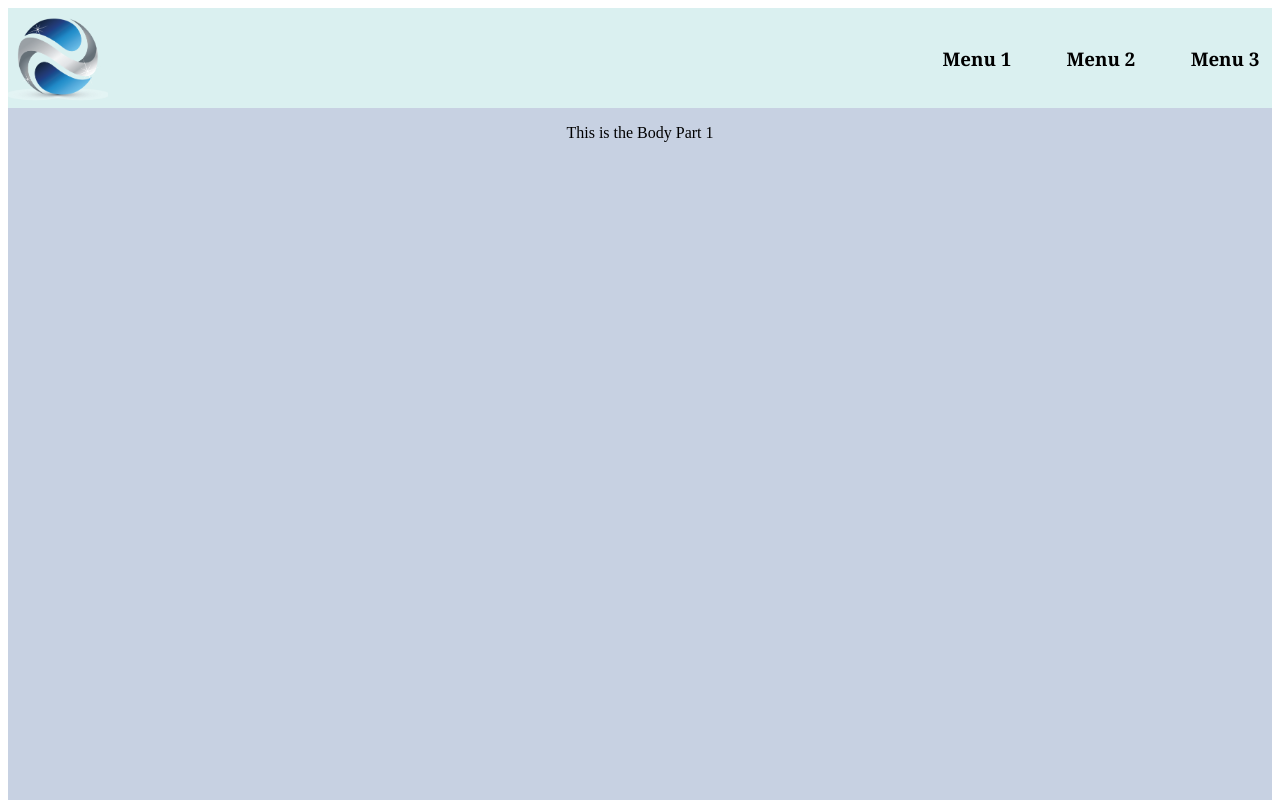
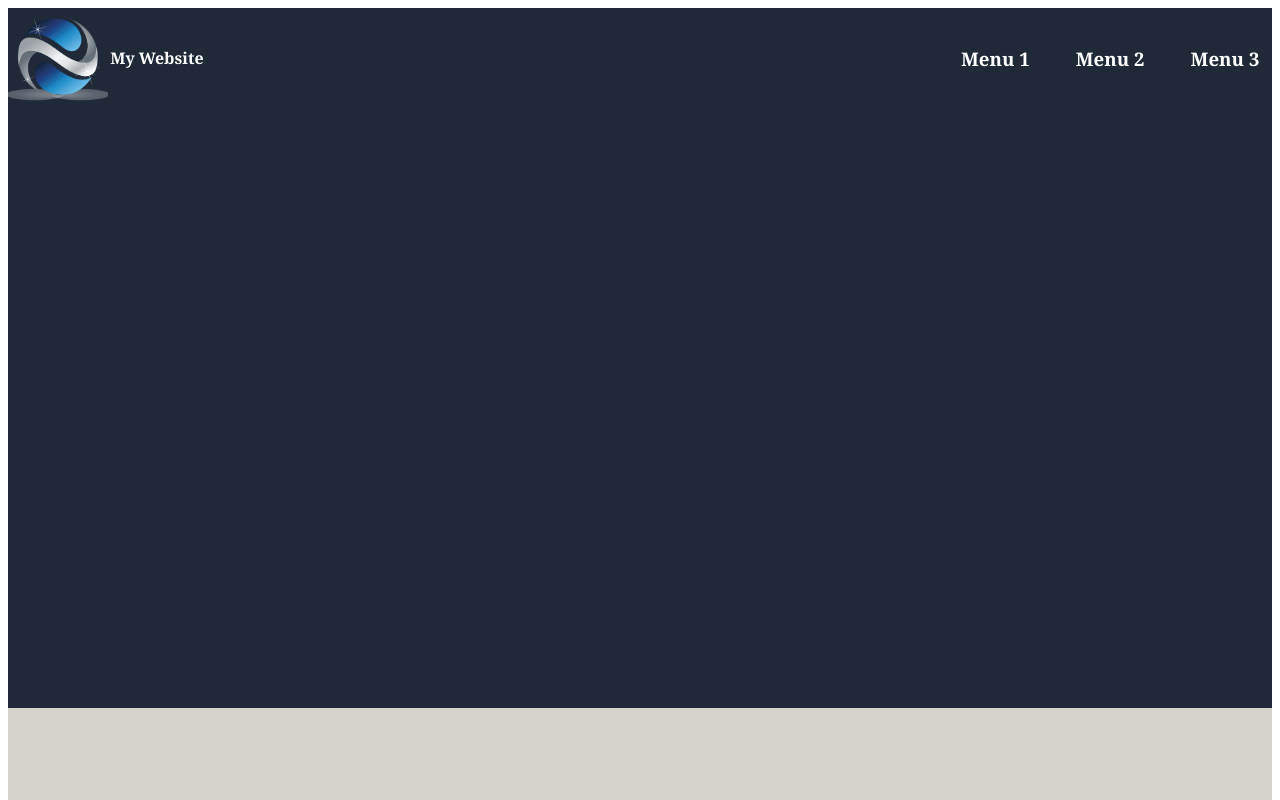
Before and after one commit to humayunfarooqi/git_test, a plain HTML site: page index.html in a window 1280 px wide. Shown: the top 800 px of the page. Drawn offline with Linux system fonts and the light colour scheme.

Commit message:
new changes

```diff
--- a/index.html
+++ b/index.html
@@ -13,24 +13,23 @@
 
         <div class="menu">
             <div class="center"><img src="logo.png" width="100px"></div>
-                <div class="right"><h3>Menu 1</h3></div>
+            <div class="centertext"><a> <strong>My Website</strong></a></div>
+            <div class="right"><h3>Menu 1</h3></div>
                 <div class="right"><h3>Menu 2</h3></div>
                 <div class="right"><h3>Menu 3</h3></div>
         </div>
 
 
     <div class="Body1">
-        <p>This is the Body Part 1
-            </p>
+
     </div>
 
     <div class="Body2">
-        <p>This is the Body Part 2
-            </p>
+
     </div>
 
     <footer>
-    <p>This is the Footer</p>
+
     </footer>
 </body>
 </html>
--- a/styles.css
+++ b/styles.css
@@ -1,16 +1,28 @@
 .menu .center
 {
 
-flex: 8 1 0%;
+flex: 1 1 0%;
 
 }
 .menu
 {
-    background-color: rgb(218, 240, 240);
+    background-color: #1F2937;
+    color: white;
+    margin: 0%;
+    border: 0px;
     height: 100px;
+    width: auto;
     display: flex;
     align-items: center;
     justify-content: space-evenly;
+}
+
+.menu .centertext
+{
+    font-family: Georgia, serif;
+    flex: 8 1 0%;
+    text-align: left;
+
 }
 
 .menu .right
@@ -32,10 +44,10 @@ footer
 
 .Body1
 {
-    background-color: rgb(199, 209, 226);
+    background-color: #1F2937;
     display: flex;
     justify-content: center;
-    height: 900px;
+    height: 600px;
 }
 
 .Body2
```
